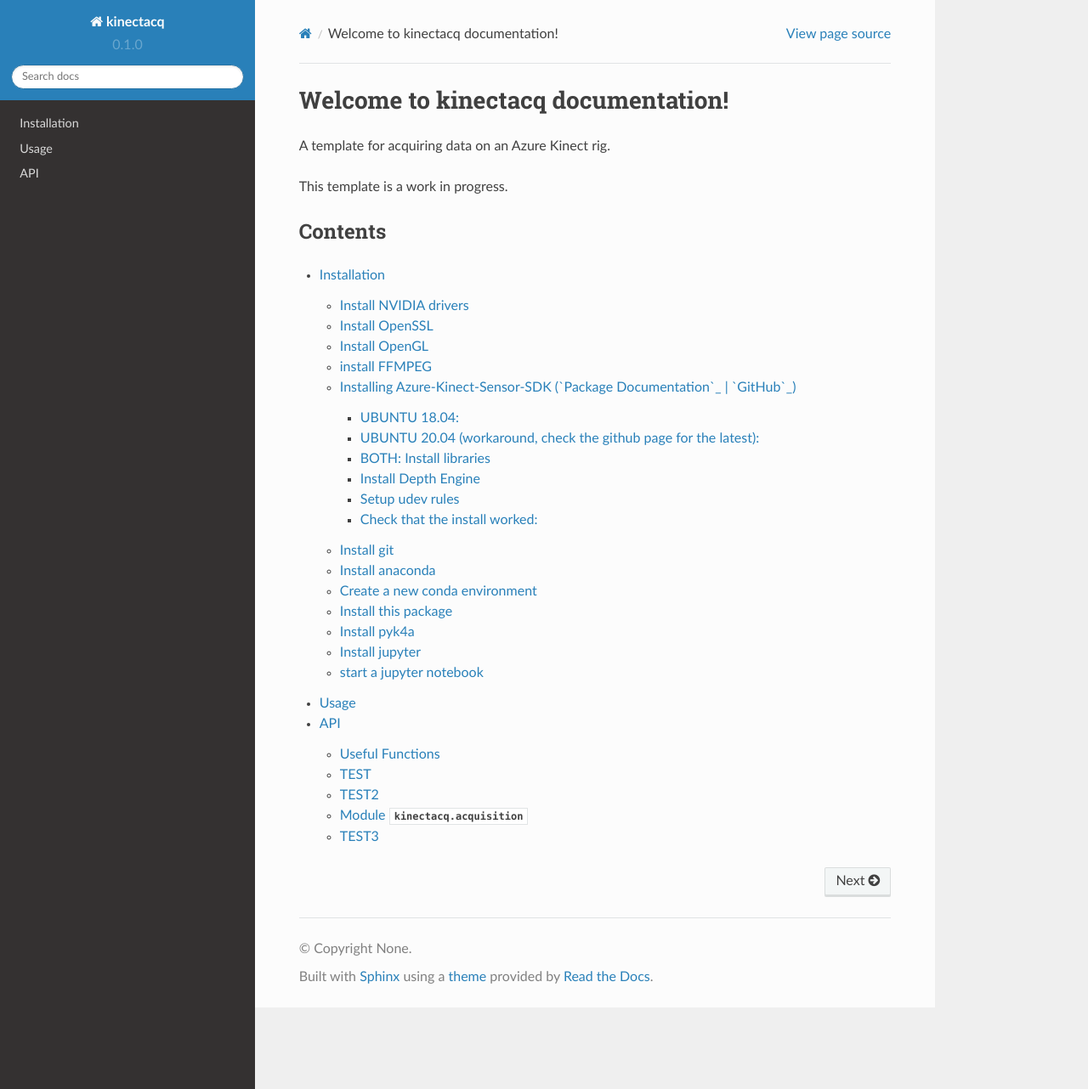
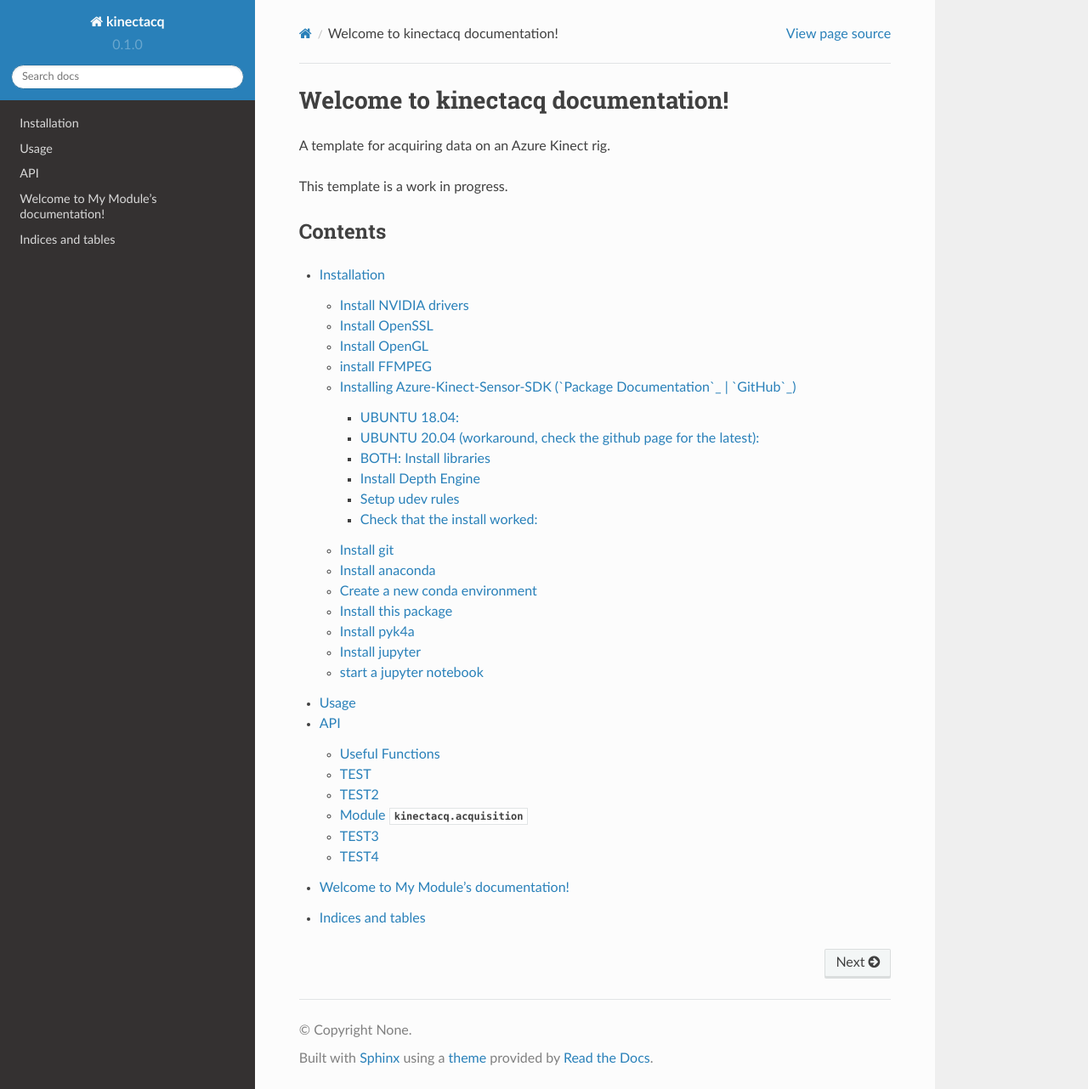
Before and after one commit to timsainb/kinectacq, a Sphinx documentation site: the page built from docs/source/index.rst, in a window 1280 px wide and 1282 px high. Shown: the whole window at 85% size. Built offline with Sphinx 7.4.7 and the Read the Docs theme 2.0.0, drawn with Linux system fonts in a browser that asks for light colours.

Commit message:
documentation

```diff
--- /dev/null
+++ b/docs/source/api2.rst
@@ -0,0 +1,17 @@
+Welcome to My Module's documentation!
+=====================================
+
+.. toctree::
+   :maxdepth: 2
+   :caption: Contents:
+
+.. automodule:: kinectacq
+    :members:
+
+
+Indices and tables
+==================
+
+* :ref:`genindex`
+* :ref:`modindex`
+* :ref:`search`
--- a/docs/source/index.rst
+++ b/docs/source/index.rst
@@ -13,3 +13,4 @@
    installation
    usage
    api
+   api2
```
Also changed, not shown: docs/source/api.rst (+10 -0 lines).
